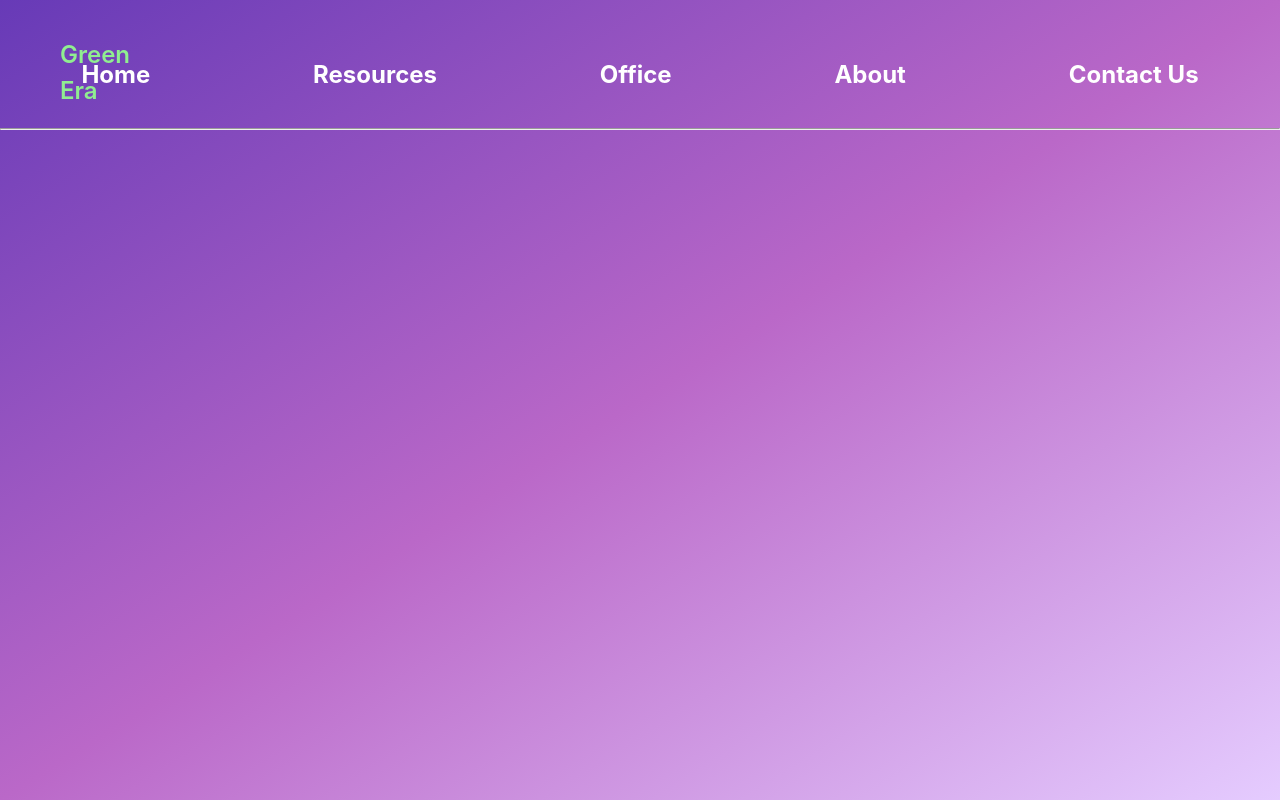
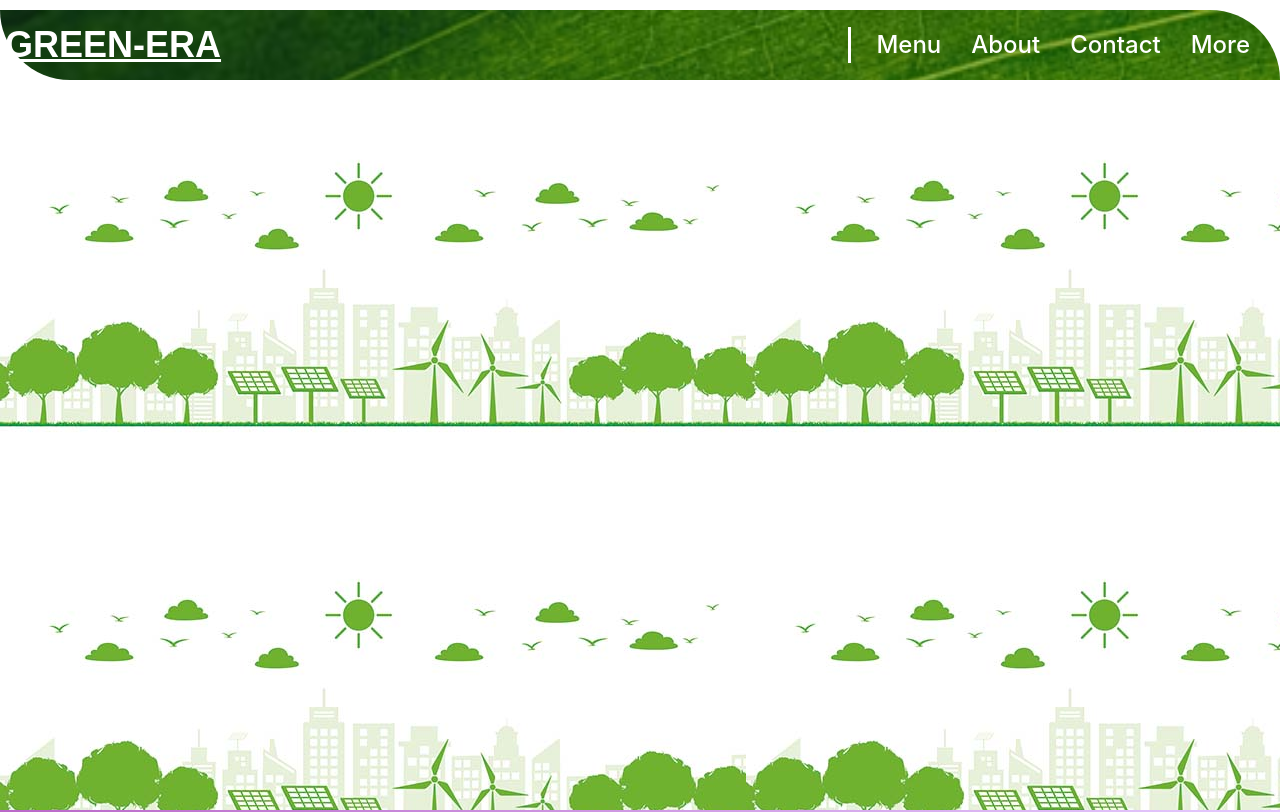
Before and after one commit to dmrd2653/Green-Era, a plain HTML site: page Frontend/Main.html in a window 1280 px wide. Shown: the top 812 px of the page. Drawn offline with Linux system fonts and the light colour scheme.

Commit message:
Renewed First Page

```diff
--- a/Frontend/Main.html
+++ b/Frontend/Main.html
@@ -14,20 +14,26 @@
 <body>
     <!-- Page 1 div - Managed by Dany Mulay -->
     <div id="page1">
-       <div id="nav">
-        <div><div id="mainlogo"><p>Green <br>Era</p></div></div>
-         <div id="menu">
-          <h1>Home</h1>
-          <h1>Resources</h1>
-          <h1>Office</h1>
-          <h1>About</h1>
-          <h1>Contact Us</h1>
-         </div>
-       </div>
-       <hr>
-       <div id="body">
-         <!-- <img src="../Assets/image.pmg.png" alt="">  -->
-       </div>
+<!-- main navbar division -->
+      <div id="navbar">
+<!-- main logo -->
+        <div id="logo">
+           <h1>GREEN-ERA</h1>
+        </div>
+<!-- menu and navigations -->
+        <div id="Menu">
+            <ul id="submenu">
+                <li>Menu</li>
+                <li>About</li>
+                <li>Contact</li>
+                <li>More</li>
+            </ul>
+        </div>
+      </div>
+<!-- main content screen -->
+      <div class="content" id="maincontent">
+         <img src="../Assets/energias_limpias_746x419.jpg" alt="">
+      </div>
     </div>
 
 
--- a/Frontend/default.css
+++ b/Frontend/default.css
@@ -96,12 +96,11 @@ body {
 /* Main Styling (do not change!) */
 #page1{
     height: 100vh;
-    background: linear-gradient(to bottom right, rgb(103, 58, 183), rgb(186, 104, 200), rgb(229, 204, 255));
 }
 /* Main Styling (do not change!) */
 #page2{
     height: 100vh;
-    /* background: linear-gradient(to top right, rgb(103, 58, 183), rgb(186, 104, 200), rgb(229, 204, 255)); */
+    background: linear-gradient(to top right, rgb(103, 58, 183), rgb(186, 104, 200), rgb(229, 204, 255));
 }
 /* Main Styling (do not change!) */
 #page3{
--- a/Frontend/page1.css
+++ b/Frontend/page1.css
@@ -1,53 +1,49 @@
 /* Workspace for Dnyanesh Mulay */
 #page1{
     height: 100vh;
-     }
-#nav{
-    height: 120px;
-    background-color:yan;
+    width: 100%;
+}
+#navbar{
+    height: 70px;
+    width: 100%;
+    margin-top: 10px;
+    background-image: url(../Assets/photo-1547936785-c57315d64694.avif);
+    border-radius: px;
+    border-top-right-radius: 70px;
+    border-bottom-left-radius: 70px;
+    background-size: cover;
     display: flex;
-    position: sticky;
+    align-items: center;
+    justify-content: space-between;
 }
 #logo{
-    height: 50px;
-    width: 200px;
-    background-color: blueviolet;
+    color: white;
+    margin-left: 5px;
+    cursor: pointer;
+    font-family:Arial, Helvetica, sans-serif;
+    font-size:large;
+    text-decoration: underline;
 }
-#menu{
-    background-color: lue;
-    height: 150px;
+#Menu{
+   border-left: 3px solid white;
+}
+#submenu{
+    display: flex;
+    color: white;
+    padding-right: 30px;
+    gap: 30px;
+    font-weight: 500;
+    color: white;
+    font-size: x-large;
+    padding-left: 25px;
+    cursor: pointer;
+}
+li:hover{
+    text-decoration: underline;
+}
+#maincontent{
+    height: 100%;
     width: 100%;
-    display: flex;
-    justify-content: space-around;
-    align-items: center;
-}
-#menu>h1{
-    margin: 25px;
-    cursor: pointer;
-    font-size: x-large;
-    color:white;
-}
-#menu>h1:hover{
-    color:lightgreen;
-    text-decoration: solid black;
-}
-img{
-    height: 120px;
-}
-#mainlogo{
-    position: absolute;
-    top: 37px;
-    font-size: x-large;
-    left: 60px;
-    color:lightgreen;
-    font-weight: 600;
-}
-#body>img{
-    height: 500px;
-    margin-top: 80px;
-    width: 800px;
-}
-#body{
-    display: flex;
+    background-image: url(../Assets/energias_limpias_746x419.jpg);
 
 }
```
Also changed, not shown: Assets/energias_limpias_746x419.jpg (added), Assets/image.pmg.png (deleted), Assets/photo-1532601224476-15c79f2f7a51.avif (added), Assets/photo-1547936785-c57315d64694.avif (added).
